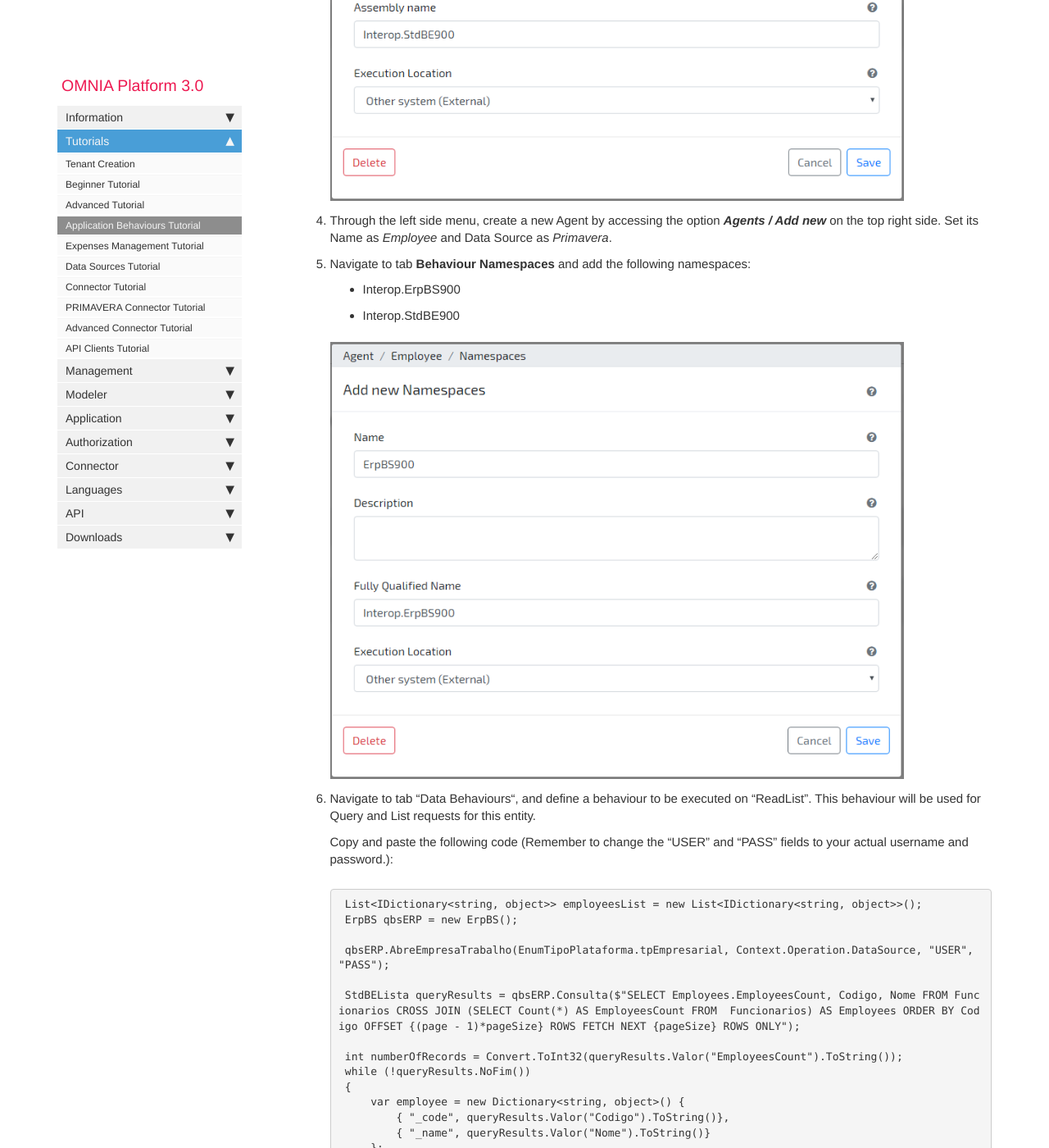
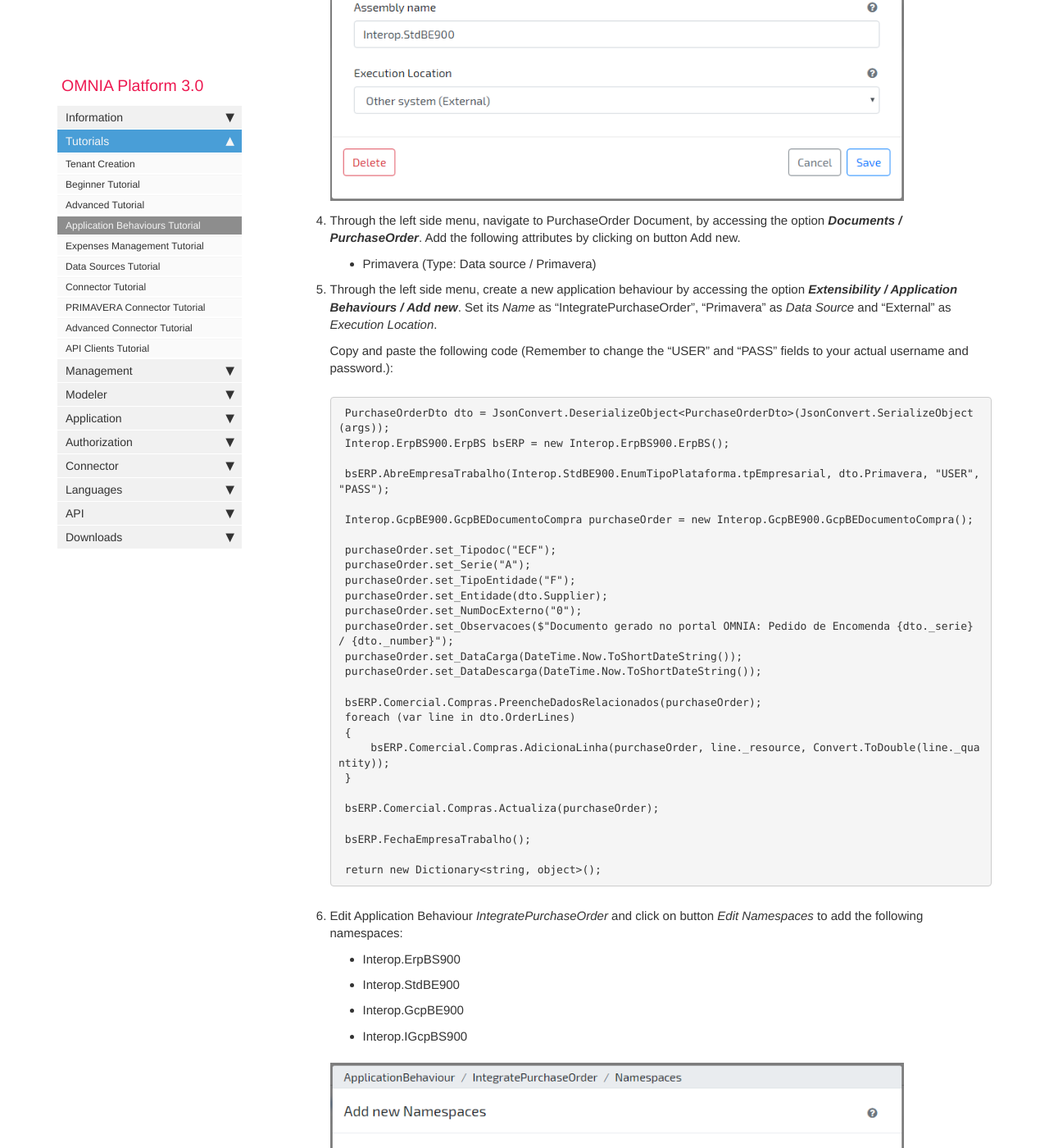
Before and after one commit to daniel8lopes/omnia3, a Jekyll site: the page built from docs/pages/omnia3/Tutorials/omnia3_applicationbehaviourstutorial.md, in a window 1280 px wide and 1400 px high, scrolled down 1946 px. Shown: the whole window at 82% size. Built offline with Jekyll 4.4.1, drawn with Linux system fonts in a browser that asks for light colours; nearby versions of some CDN libraries; comment, search, counter and statistics services are not loaded; some of the changed text lies outside the part shown.

Commit message:
Update omnia3_applicationbehaviourstutorial.md

````diff
--- a/docs/pages/omnia3/Tutorials/omnia3_applicationbehaviourstutorial.md
+++ b/docs/pages/omnia3/Tutorials/omnia3_applicationbehaviourstutorial.md
@@ -39,50 +39,11 @@ A connector and an access to [Primavera ERP](https://pt.primaverabss.com), on ve
 
     ![Modeler add Reference](/images/tutorials/applicationbehaviours/Modeler-Primavera-Add-Dependency.PNG)
 
-4. Through the left side menu, create a new Agent by accessing the option ***Agents / Add new*** on the top right side. Set its Name as *Employee* and Data Source as *Primavera*.
-
-5. Navigate to tab **Behaviour Namespaces** and add the following namespaces:
-
-    - Interop.ErpBS900
-    - Interop.StdBE900
-
-    ![Modeler add Namespace](/images/tutorials/applicationbehaviours/Modeler-Employee-Add-Namespace.PNG)
-
-6. Navigate to tab “Data Behaviours“, and define a behaviour to be executed on “ReadList”. This behaviour will be used for Query and List requests for this entity.
-
-    Copy and paste the following code (Remember to change the "USER" and "PASS" fields to your actual username and password.):
-
-    ```C#
-    List<IDictionary<string, object>> employeesList = new List<IDictionary<string, object>>();
-    ErpBS qbsERP = new ErpBS();
-
-    qbsERP.AbreEmpresaTrabalho(EnumTipoPlataforma.tpEmpresarial, Context.Operation.DataSource, "USER", "PASS");
-
-    StdBELista queryResults = qbsERP.Consulta($"SELECT Employees.EmployeesCount, Codigo, Nome FROM Funcionarios CROSS JOIN (SELECT Count(*) AS EmployeesCount FROM  Funcionarios) AS Employees ORDER BY Codigo OFFSET {(page - 1)*pageSize} ROWS FETCH NEXT {pageSize} ROWS ONLY");
-
-    int numberOfRecords = Convert.ToInt32(queryResults.Valor("EmployeesCount").ToString());
-    while (!queryResults.NoFim())
-    {
-        var employee = new Dictionary<string, object>() {
-            { "_code", queryResults.Valor("Codigo").ToString()},
-            { "_name", queryResults.Valor("Nome").ToString()}
-        };
-
-        employeesList.Add(employee);
-        queryResults.Seguinte();
-    }
-
-    qbsERP.FechaEmpresaTrabalho();
-
-    return (numberOfRecords, employeesList);
-    ```
-
-7. Through the left side menu, navigate to PurchaseOrder Document, by accessing the option ***Documents / PurchaseOrder***. Add the following attributes by clicking on button Add new.
+4. Through the left side menu, navigate to PurchaseOrder Document, by accessing the option ***Documents / PurchaseOrder***. Add the following attributes by clicking on button Add new.
 
     - Primavera (Type: Data source / Primavera)
-    - Employee (Type: Agent / Employee; Data Source attribute: Primavera)
 
-8. Through the left side menu, create a new application behaviour by accessing the option ***Extensibility / Application Behaviours / Add new***. Set its *Name* as "IntegratePurchaseOrder", "Primavera" as *Data Source* and "External" as *Execution Location*.
+5. Through the left side menu, create a new application behaviour by accessing the option ***Extensibility / Application Behaviours / Add new***. Set its *Name* as "IntegratePurchaseOrder", "Primavera" as *Data Source* and "External" as *Execution Location*.
 
     Copy and paste the following code (Remember to change the "USER" and "PASS" fields to your actual username and password.):
 
@@ -148,12 +109,12 @@ A connector and an access to [Primavera ERP](https://pt.primaverabss.com), on ve
     return await Task.FromResult(new AfterSaveMessage("Integration with Primavera successful.", AfterSaveMessageType.Success));
     ```
 
-11. Build the model.
+8. Build the model.
 
-12. Go to application area, and create new instance of Primavera. The Connector value is the code defined earlier when the connector was created
+9. Go to application area, and create new instance of Primavera. The Connector value is the code defined earlier when the connector was created
 
-13. Create a new Purchase Order.
+10. Create a new Purchase Order.
 
-14. After creating the purchase order, click on the first option of the top bar, and check the operation result is now visible.
+11. After creating the purchase order, click on the first option of the top bar, and check the operation result is now visible.
 
     ![Modeler view Notifications](/images/tutorials/applicationbehaviours/Application-NotificationCenter.PNG)
````
Also changed, not shown: other parts of docs/pages/omnia3/Tutorials/omnia3_applicationbehaviourstutorial.md (+2 -2 lines).
